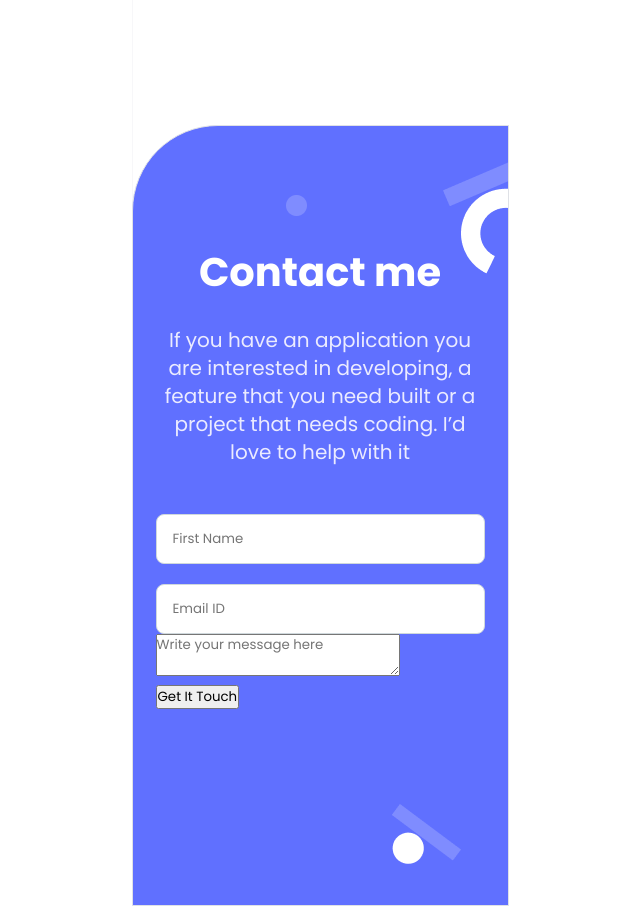
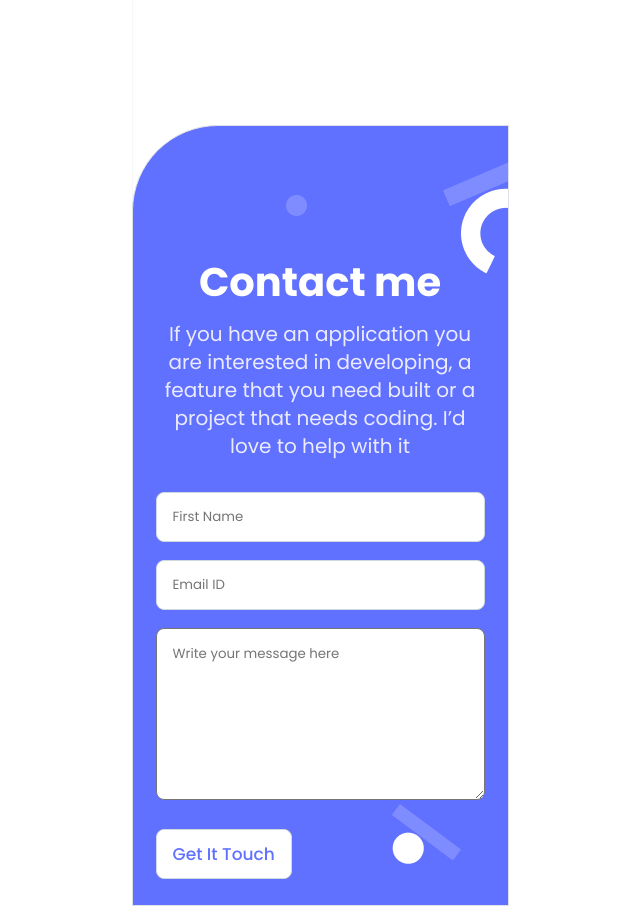
Before and after one commit to thenarain/My-Portfolio, a plain HTML site: page index.html in a window 1280 px wide. Shown: the part 4620-5526 px from the top of the page, without its empty margins (321-961 px from the left). Drawn offline with Linux system fonts and the light colour scheme.

Commit message:
Update style and add background

```diff
--- a/index.html
+++ b/index.html
@@ -265,7 +265,7 @@
             to help with it
           </p>
 
-          <form action="">
+          <form action="https://formspree.io/f/{form_id}" method="post">
             <ul class="form-content">
               <li>
                 <label for="name"></label>
@@ -275,16 +275,19 @@
                   type="text"
                   name="user_name"
                   placeholder="First Name"
+                  maxlength="30"
+                  required
                 />
               </li>
               <li>
                 <label for="mail"></label>
                 <input
-                  class="form-list"
+                  class="form-list1"
                   id="mail"
                   type="email"
                   name="user_email"
                   placeholder="Email ID"
+                  required
                 />
               </li>
               <li>
@@ -295,6 +298,8 @@
                   name="user_message"
                   type="text"
                   placeholder="Write your message here"
+                  maxlength="500"
+                  required
                 ></textarea>
               </li>
               <li class="button-list">
--- a/styles.css
+++ b/styles.css
@@ -420,8 +420,8 @@ hr {
   left: 24px;
   border-radius: 86px 0 0 0;
   border: 1px solid #dfe1e6;
-  gap: 1em;
-  background-image: url("/My-Portfolio/Images/contact_form_shapes_mobile.png");
+  /* gap: 1em; */
+  background-image: url("/Images/contact_form_shapes_mobile.png");
   background-repeat: no-repeat;
   background-position: right;
   margin-top: -113px;
@@ -433,7 +433,7 @@ hr {
   font-weight: bold;
   font-size: 40px;
   line-height: 52px;
-  margin-top: -77px;
+  margin-top: 103px;
 }
 .contact-para {
   color: #ebebff;
@@ -461,9 +461,18 @@ hr {
   margin-top: 20px;
 }
 
-.form-list::placeholder{
-  padding-left: 16px;
-  padding-top:15px;
+.form-list1 {
+  background: #ffffff;
+  border: 1px solid #cfd8dc;
+  border-radius: 8px;
+  height: 48px;
+  width: 327px;
+  left: 0px;
+  top: 0px;
+  border-radius: 8px;
+  margin-top: 18px;
+}
+
 
 .form-list-textarea {
   height: 170px;
@@ -499,3 +508,14 @@ form-content li {
   text-decoration: none;
   list-style-type: none;
 }
+
+
+.form-list::placeholder{
+  padding-left: 16px;
+  padding-top:15px;
+}
+
+.form-list1::placeholder{
+    padding-left: 16px;
+    padding-top:15px;
+}
```
